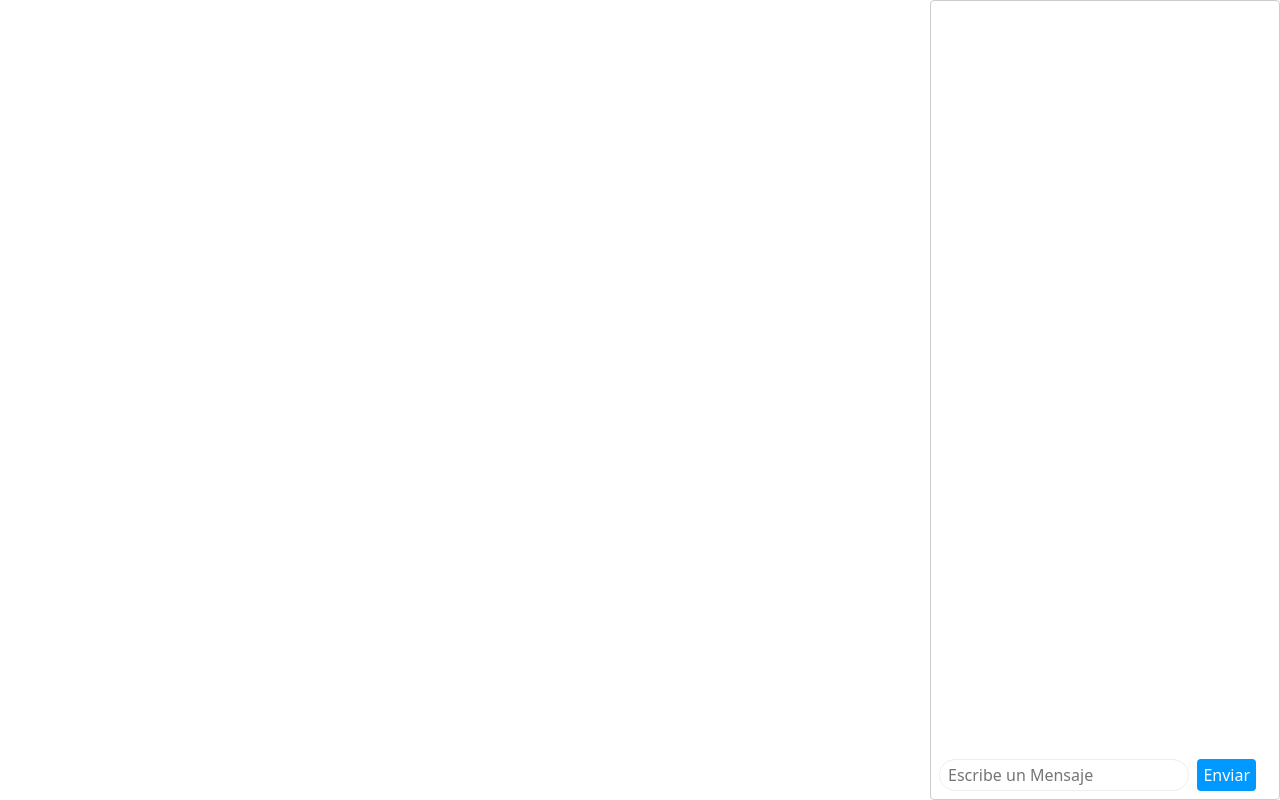
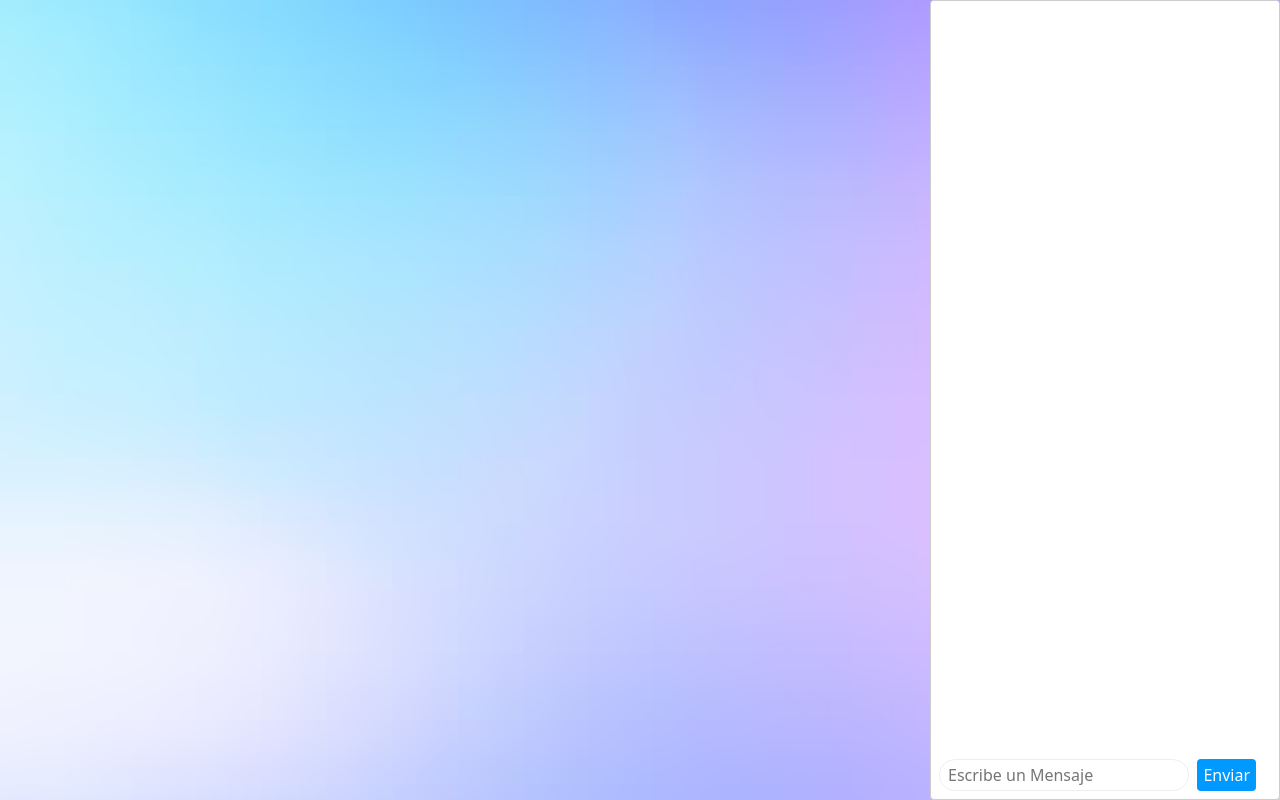
Before and after one commit to juanp204/CodeFest_ProyectoIntegrador, a website: page client/index.html in a window 1280 px wide. Drawn offline with Linux system fonts and the light colour scheme.

Commit message:
Chat Semifinal

```diff
--- a/public/style/css/style_client.css
+++ b/public/style/css/style_client.css
@@ -12,6 +12,10 @@ body {
     align-items: stretch;
     height: 100vh;
     user-select: none;
+    background-image: url("/img/bck.png");
+    background-size: cover;
+    background-repeat: no-repeat;
+    background-attachment: fixed;
 }
 
 #messages {
@@ -23,11 +27,13 @@ body {
     scroll-behavior: smooth;
     padding-bottom: 48px;
     user-select: none;
+    background-color: #fff;
 }
 
 #messages>li {
     padding: .5rem 1rem;
     user-select: none;
+    background-color: #fff;
 }
 
 #messages>li:nth-child(odd) {
@@ -43,6 +49,7 @@ body {
     height: 100%;
     position: relative;
     user-select: none;
+    background-color: #fff;
 }
 
 #form {
```
Also changed, not shown: public/img/bck.png (added).
